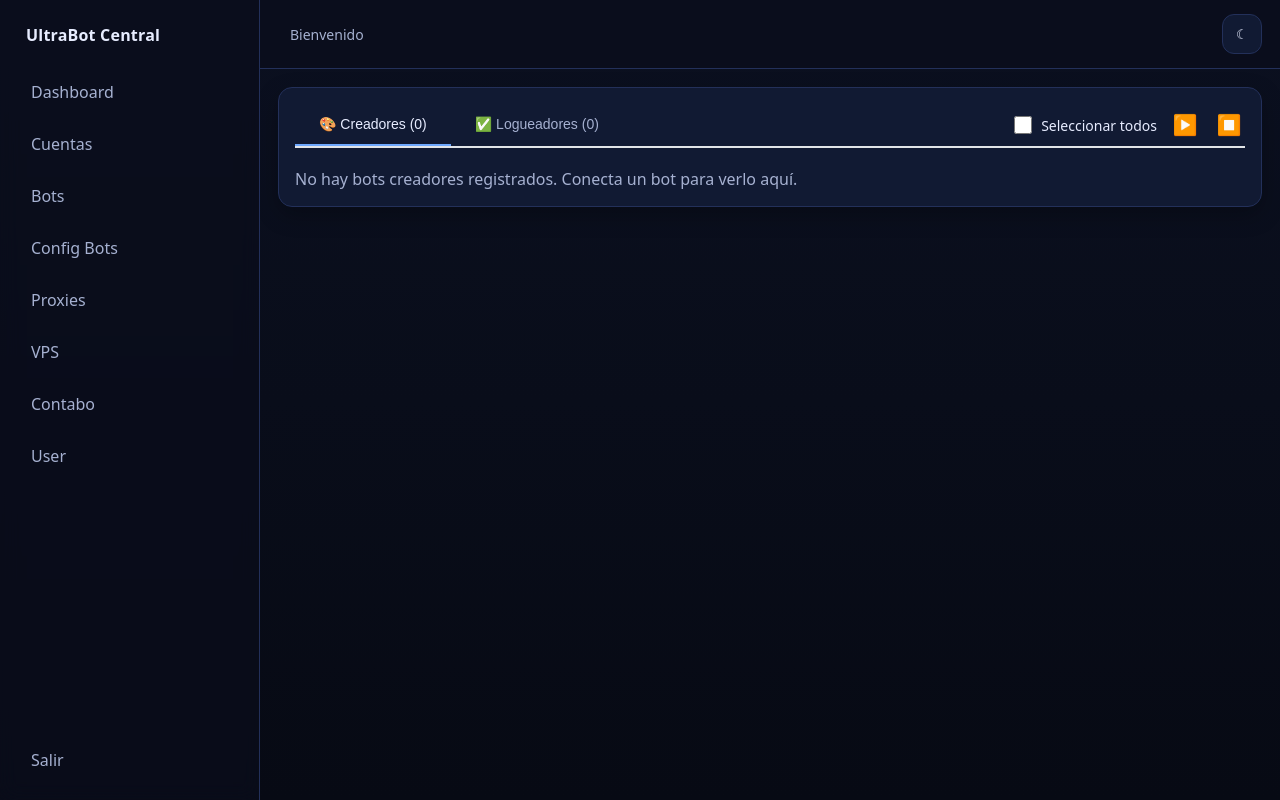
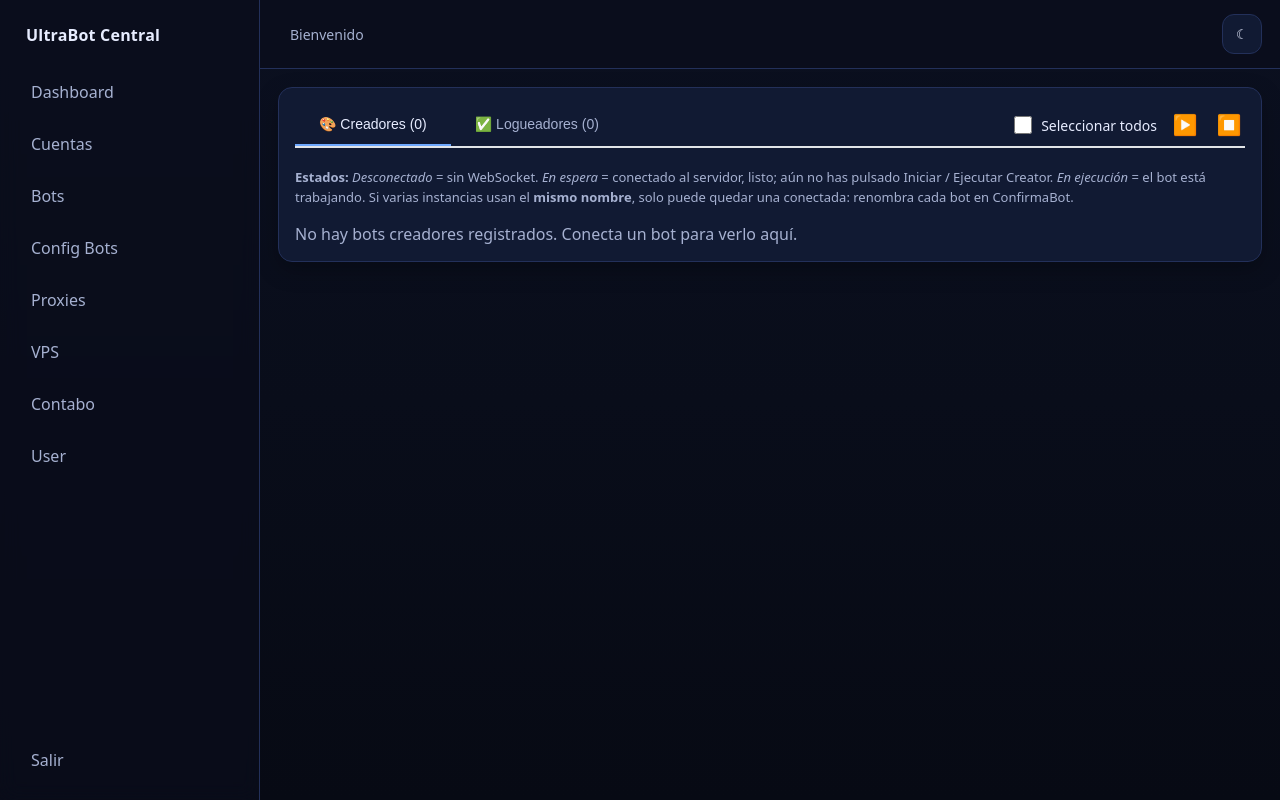
Before and after one commit to AlexisGuanique/api_login, a Flask app: template app/templates/bots.html in a window 1280 px wide. Run offline with Flask 3, Linux system fonts and the light colour scheme; the template is opened without the code that fills it, so the values that code supplies are empty; parts of the project's set-up code (start-up, migrations or seed data) failed here and were passed over; some libraries are stand-ins or nearby versions.

Commit message:
migracion de funcionalidades al servidor

```diff
--- a/app/templates/bots.html
+++ b/app/templates/bots.html
@@ -103,6 +103,13 @@
       </style>
     </div>
 
+    <p class="muted" style="margin: 0 0 16px 0; font-size: 13px; line-height: 1.5;">
+      <strong>Estados:</strong> <em>Desconectado</em> = sin WebSocket.
+      <em>En espera</em> = conectado al servidor, listo; aún no has pulsado Iniciar / Ejecutar Creator.
+      <em>En ejecución</em> = el bot está trabajando.
+      Si varias instancias usan el <strong>mismo nombre</strong>, solo puede quedar una conectada: renombra cada bot en ConfirmaBot.
+    </p>
+
     <!-- Contenido de pestaña Creadores -->
     <div class="tab-content" id="tab-creadores" data-bot-type="creador">
       {% if creadores|length > 0 %}
@@ -117,7 +124,7 @@
                 </div>
               </div>
               <div class="bot-card__status">
-                <span class="status-badge status-badge--{{ bot.status }}">{{ bot.status }}</span>
+                <span class="status-badge status-badge--{{ bot.status }}" data-status="{{ bot.status }}">{{ bot.status_label }}</span>
                 <span class="muted small last-seen-time" data-last-seen="{{ bot.last_seen }}">Última vez: <span class="time-value">Cargando...</span></span>
               </div>
               <div class="bot-card__actions">
@@ -155,7 +162,7 @@
                 </div>
               </div>
               <div class="bot-card__status">
-                <span class="status-badge status-badge--{{ bot.status }}">{{ bot.status }}</span>
+                <span class="status-badge status-badge--{{ bot.status }}" data-status="{{ bot.status }}">{{ bot.status_label }}</span>
                 <span class="muted small last-seen-time" data-last-seen="{{ bot.last_seen }}">Última vez: <span class="time-value">Cargando...</span></span>
                 {% if bot.bot_type == 'logueador' %}
                   {% if bot.next_cycle_at %}
@@ -203,6 +210,16 @@
     // Unirse a la sala del usuario
     socket.emit('join_user_room', { user_id: userId });
 
+    const BOT_STATUS_LABELS = {
+      offline: 'Desconectado',
+      online: 'Conectado',
+      stopped: 'En espera',
+      running: 'En ejecución',
+    };
+    function botStatusLabel(code) {
+      return BOT_STATUS_LABELS[code] || code;
+    }
+
     // Función para actualizar el estado del bot en la UI
     function updateBotStatusUI(botId, newStatus, nextCycleAt = null) {
       const botCard = document.querySelector(`[data-bot-id="${botId}"]`);
@@ -212,7 +229,8 @@
       const statusBadge = botCard.querySelector('.status-badge');
       if (statusBadge) {
         statusBadge.className = `status-badge status-badge--${newStatus}`;
-        statusBadge.textContent = newStatus;
+        statusBadge.setAttribute('data-status', newStatus);
+        statusBadge.textContent = botStatusLabel(newStatus);
       }
 
       // Actualizar próximo ciclo si se proporciona (solo para logueadores)
@@ -378,7 +396,9 @@
         'close_ultra': 'Cerrar Ultra',
         'delete_cache': 'Eliminar Cache',
         'start': 'Iniciar',
-        'stop': 'Detener'
+        'stop': 'Detener',
+        'execute_creator': 'Ejecutar Creator',
+        'restart': 'Reiniciar',
       };
       const actionName = actionNames[data.action] || data.action;
 
@@ -447,7 +467,7 @@
         const botCard = document.querySelector(`[data-bot-id="${botId}"]`);
         if (botCard) {
           const statusBadge = botCard.querySelector('.status-badge');
-          const status = statusBadge ? statusBadge.textContent.trim().toLowerCase() : '';
+          const status = statusBadge ? (statusBadge.getAttribute('data-status') || '').trim().toLowerCase() : '';
           // Separar bots conectados de los offline
           if (status === 'online' || status === 'stopped' || status === 'running') {
             connectedBots.push(botCard);
@@ -698,7 +718,7 @@
                 const botCard = document.querySelector(`[data-bot-id="${bot.id}"]`);
                 if (botCard) {
                   const statusBadge = botCard.querySelector('.status-badge');
-                  const currentStatus = statusBadge ? statusBadge.textContent.trim() : '';
+                  const currentStatus = statusBadge ? (statusBadge.getAttribute('data-status') || '').trim() : '';
 
                   // Solo actualizar si el estado es diferente
                   if (currentStatus !== bot.status) {
```
Also changed, not shown: app/models/bot.py (+8 -0 lines).
